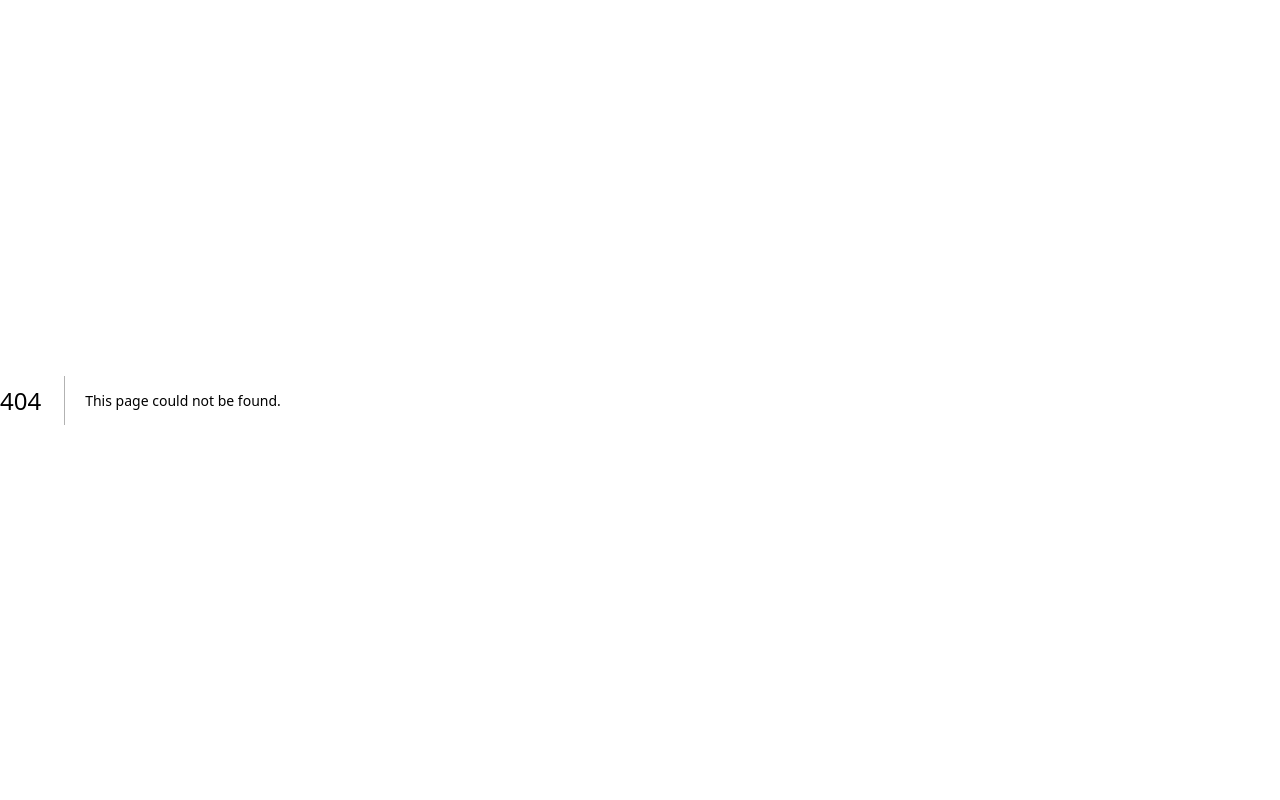
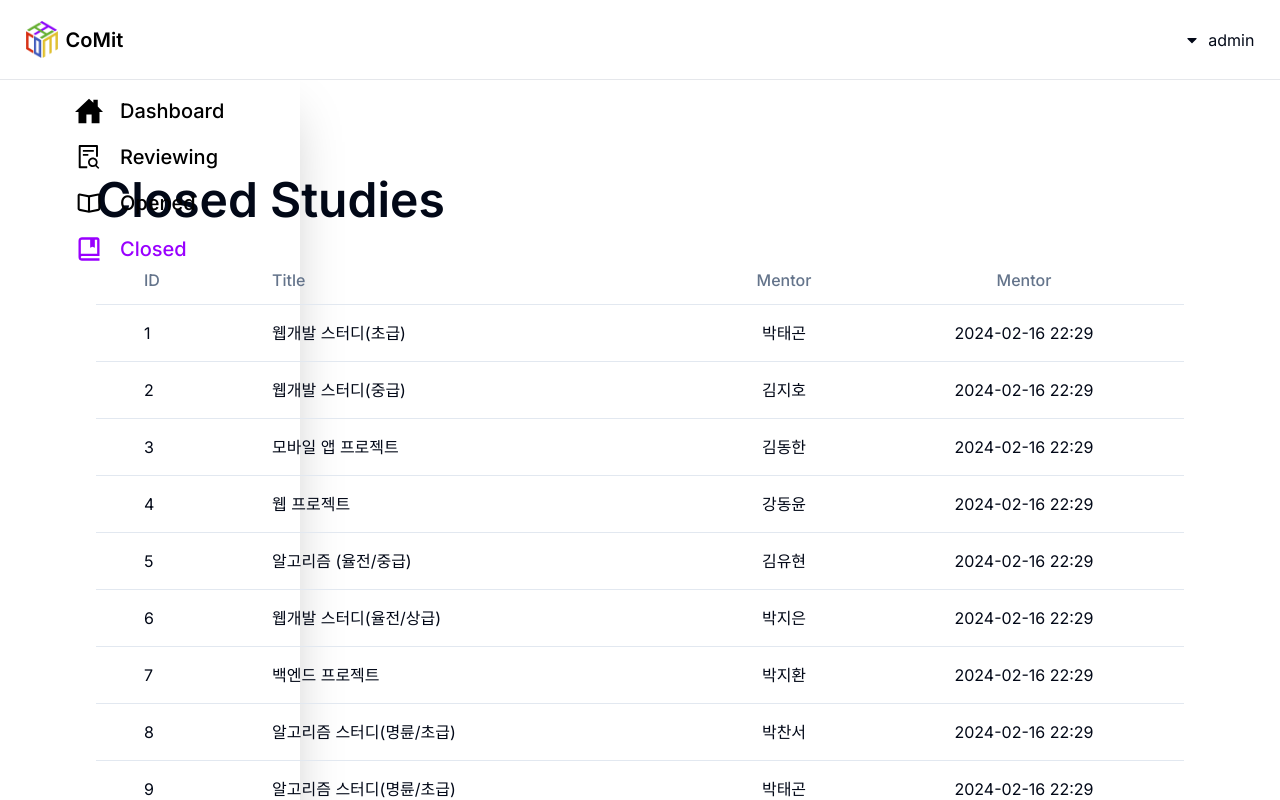
Before and after one commit to skku-comit/comit-website, a Next.js app: page /admin/closed in a window 1280 px wide. Before the commit this address had no page. Built offline with nearby package versions, Linux system fonts and the light colour scheme.

Commit message:
feature/add-icons-to-admin-page

```diff
--- a/app/admin/studies/closed/page.tsx
+++ b/app/admin/closed/page.tsx
@@ -5,7 +5,7 @@ import { adminStudyDummyData } from '@/lib/dummy'
 export default function Closed() {
   return (
     // TODO: 더미데이터 대신 study api를 fetch해서 closed만 filtering 해서 사용
-    <div className="flex flex-col gap-8">
+    <div className="flex flex-col gap-8 pt-24">
       <div className="text-5xl font-semibold">Closed Studies</div>
       <DataTable columns={columns} data={adminStudyDummyData} />
     </div>
--- a/app/admin/studies/opened/page.tsx
+++ b/app/admin/opened/page.tsx
@@ -6,7 +6,7 @@ import { adminStudyDummyData } from '@/lib/dummy'
 export default function Opened() {
   return (
     // TODO: 더미데이터 대신 study api를 fetch해서 opened만 filtering 해서 사용
-    <div className="flex flex-col gap-8">
+    <div className="flex flex-col gap-8 pt-24">
       <div className="flex items-center justify-between">
         <div className="text-5xl font-semibold">Opened Studies</div>
         <Button>Close All</Button>
--- a/app/admin/studies/reviewing/page.tsx
+++ b/app/admin/reviewing/page.tsx
@@ -6,7 +6,7 @@ import { adminStudyDummyData } from '@/lib/dummy'
 export default function Reviewing() {
   return (
     // TODO: 더미데이터 대신 study api를 fetch해서 reviewing만 filtering 해서 사용
-    <div className="flex flex-col gap-8">
+    <div className="flex flex-col gap-8 pt-24">
       <div className="flex items-center justify-between">
         <div className="text-5xl font-semibold">Reviewing Studies</div>
         <Button>Approve All</Button>
--- a/app/admin/studies/page.tsx
+++ /dev/null
@@ -1,3 +0,0 @@
-export default function Studies() {
-  return <h1>Studies</h1>
-}
--- a/components/admin/SideBar.tsx
+++ b/components/admin/SideBar.tsx
@@ -1,7 +1,9 @@
 'use client'
 import Link from 'next/link'
 import { usePathname } from 'next/navigation'
+import { AiOutlineFileSearch } from 'react-icons/ai'
 import { BiBookBookmark } from 'react-icons/bi'
+import { IoMdBook } from 'react-icons/io'
 import { IoHomeSharp } from 'react-icons/io5'
 
 import { cn } from '@/lib/utils'
@@ -32,14 +34,34 @@ export default function SideBar() {
           <p className="pl-[17px] text-[20px] font-medium">Dashboard</p>
         </Link>
         <Link
-          href="/admin/studies"
+          href="/admin/reviewing"
           className={cn(
             'flex items-center justify-start hover:text-primary',
-            path === '/admin/studies' ? 'text-primary' : 'text-black'
+            path === '/admin/reviewing' ? 'text-primary' : 'text-black'
+          )}
+        >
+          <AiOutlineFileSearch size={28} />
+          <p className="pl-[17px] text-[20px] font-medium">Reviewing</p>
+        </Link>
+        <Link
+          href="/admin/opened"
+          className={cn(
+            'flex items-center justify-start hover:text-primary',
+            path === '/admin/opened' ? 'text-primary' : 'text-black'
+          )}
+        >
+          <IoMdBook size={28} />
+          <p className="pl-[17px] text-[20px] font-medium">Opened</p>
+        </Link>
+        <Link
+          href="/admin/closed"
+          className={cn(
+            'flex items-center justify-start hover:text-primary',
+            path === '/admin/closed' ? 'text-primary' : 'text-black'
           )}
         >
           <BiBookBookmark size={28} />
-          <p className="pl-[17px] text-[20px] font-medium">Studies</p>
+          <p className="pl-[17px] text-[20px] font-medium">Closed</p>
         </Link>
       </div>
     </div>
```
